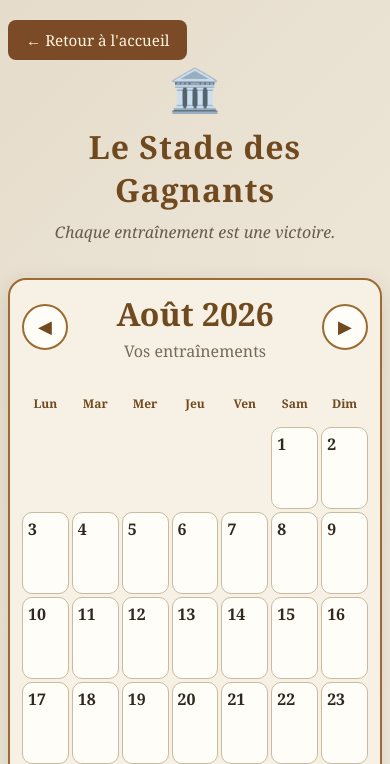
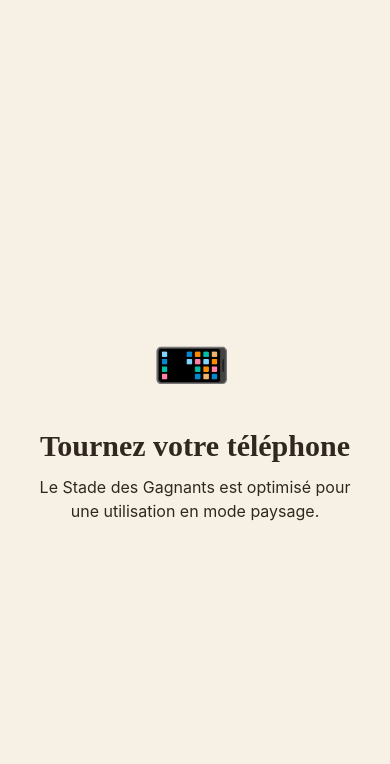
Before and after one commit to antoineadb/MonCarnetDesGagnants, a website: page public/pages/exercices.html in a window 390 px wide. Shown: the top 764 px of the page. Drawn offline with Linux system fonts and the light colour scheme; no server answers.

Commit message:
Impose le mode paysage sur mobile pour le Stade des Gagnants

```diff
--- a/public/css/exercices.css
+++ b/public/css/exercices.css
@@ -1295,3 +1295,83 @@ body.exercise-modal-open {
         0 20px 60px rgba(0, 0, 0, 0.35),
         0 0 0 6px rgba(168, 117, 50, 0.12);
 }
+
+/* =========================================================
+   MODE PORTRAIT — TÉLÉPHONE
+   Le Stade des Gagnants nécessite le paysage
+========================================================= */
+
+#rotate-device {
+    display: none;
+}
+
+
+/* Téléphone en mode portrait */
+
+@media (max-width: 700px) and (orientation: portrait) {
+
+    #rotate-device {
+
+        position: fixed;
+
+        inset: 0;
+
+        z-index: 9999;
+
+        display: flex;
+
+        flex-direction: column;
+
+        justify-content: center;
+
+        align-items: center;
+
+        text-align: center;
+
+        padding: 30px;
+
+        box-sizing: border-box;
+
+        background: var(--paper, #f6efdd);
+
+    }
+
+    #rotate-device .rotate-icon {
+
+        font-size: 64px;
+
+        margin-bottom: 20px;
+
+        transform: rotate(90deg);
+
+    }
+
+    #rotate-device h2 {
+
+        margin: 0 0 12px;
+
+        font-family: "Cormorant Garamond", serif;
+
+        font-size: 30px;
+
+        color: var(--ink, #4b3929);
+
+    }
+
+    #rotate-device p {
+
+        max-width: 360px;
+
+        margin: 0;
+
+        font-family: "Inter", sans-serif;
+
+        font-size: 16px;
+
+        line-height: 1.5;
+
+        color: var(--ink, #4b3929);
+
+    }
+
+}
--- a/public/pages/exercices.html
+++ b/public/pages/exercices.html
@@ -20,6 +20,18 @@
 <main class="stadium-page">
 
     <body>
+    <div id="rotate-device">
+
+        <div class="rotate-icon">📱</div>
+
+        <h2>Tournez votre téléphone</h2>
+
+        <p>
+            Le Stade des Gagnants est optimisé
+            pour une utilisation en mode paysage.
+        </p>
+
+    </div>
     <button
     type="button"
     id="backToHome"
```
